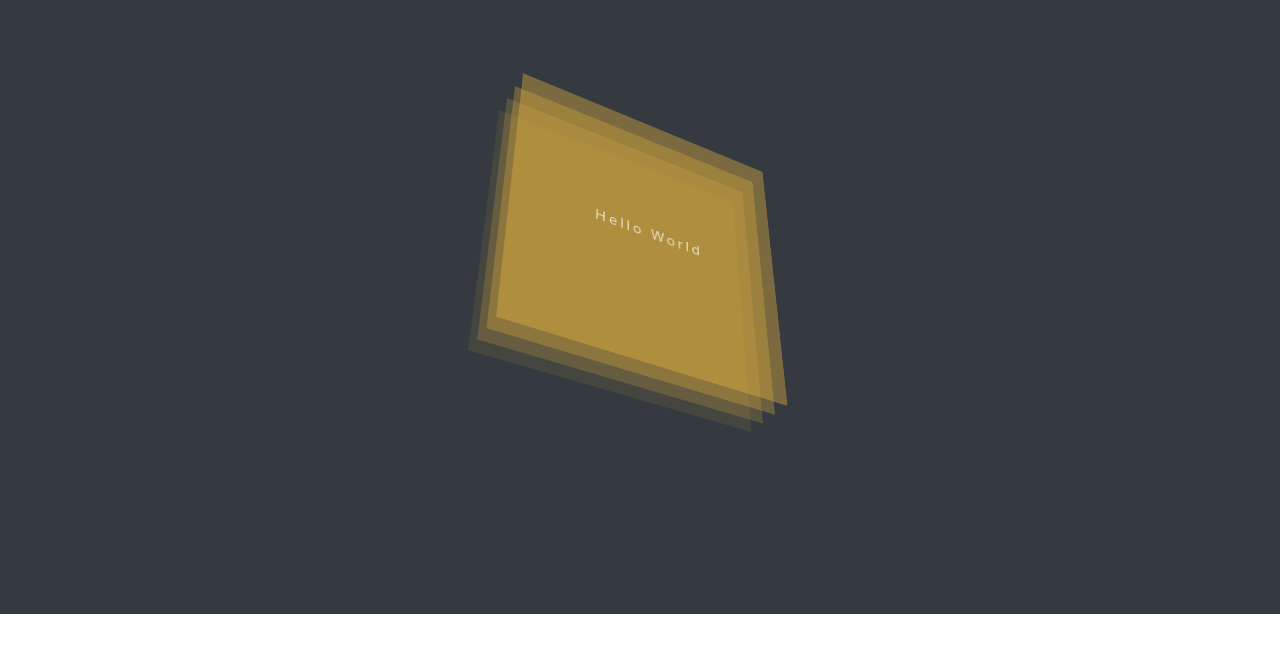
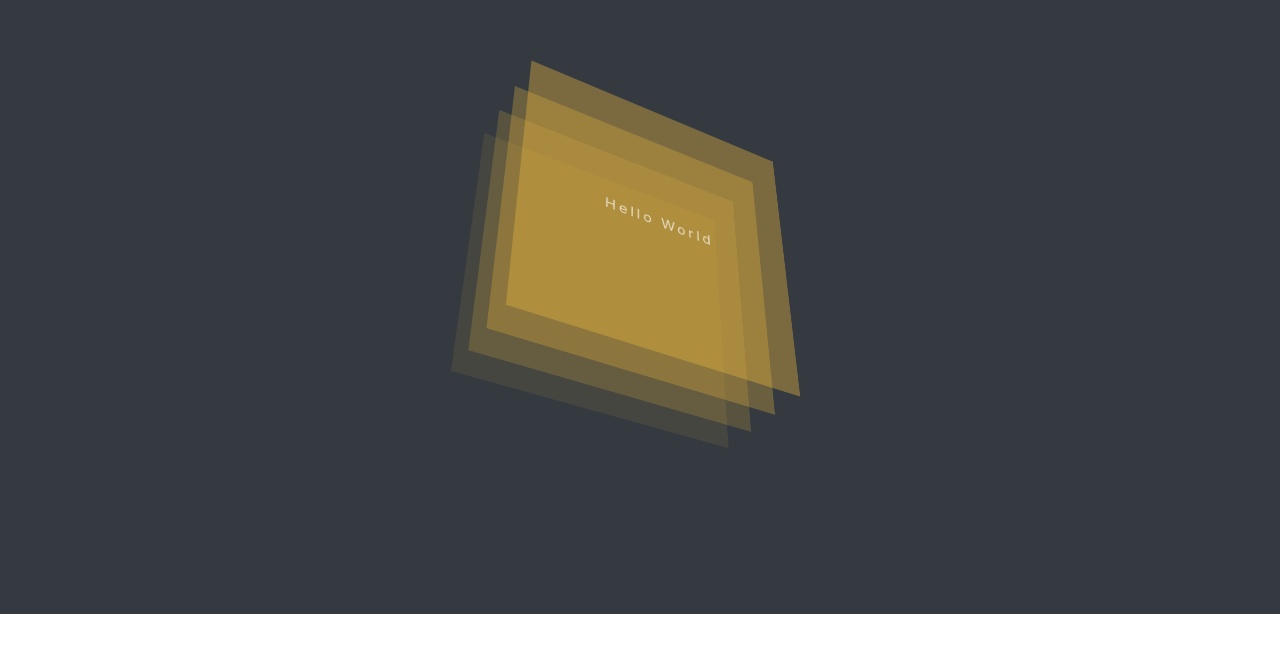
Before and after one commit to anthony-poon/react.anthony-poon.com, a React (Create React App) app: page / in a window 1280 px wide. Shown: the part 186-838 px from the top of the page. Built offline with nearby package versions, Linux system fonts and the light colour scheme; a web font is replaced by a local one.

Commit message:
Added hero image fade out

```diff
--- a/src/index/IndexApp.js
+++ b/src/index/IndexApp.js
@@ -8,6 +8,7 @@ import AboutMe from "./about-me/AboutMe";
 import Proficiency from "./proficiency/Proficiency";
 import {ReactComponent as DownArrow} from "./images/down-arrow.svg";
 import {ReactComponent as Mouse} from "./images/mouse.svg";
+import {HeroImage} from "./hero-image/HeroImage";
 
 class IndexApp extends React.Component {
     render() {
@@ -40,18 +41,9 @@ class IndexApp extends React.Component {
                         </span>
                     </div>
                     <div className={"index__content"}>
-                        <div className={"hero__container"}>
-                            <div className={"hero__display-text-1"}>I am a </div>
-                            <div className={"hero__display-text-2"}>Full Stack Developer</div>
-                            <div className={"hero__display-bottom"}>
-                                <Mouse className={"hero__mouse-icon"}/>
-                                <DownArrow className={"hero__arrow-icon"}/>
-                            </div>
-                        </div>
-
+                        <HeroImage/>
                         <AboutMe/>
                         <Proficiency/>
-
                     </div>
                 </motion.div>
 
--- a/src/index/background/DynamicBackground.js
+++ b/src/index/background/DynamicBackground.js
@@ -6,11 +6,11 @@ import {ReactComponent as IconLoading} from "./images/icon_loading.svg";
 const AnimatedSquare = ({ offset, animate, children }) => {
     const variants = {
         "initial": i => ({
-            z: (i - 2) * 20,
+            z: (i - 2) * 40,
             backgroundColor: `rgba(227, 178, 60, ${ (i + 1) * 0.1})`
         }),
         "splash": i => ({
-            z: (i - 2) * 20,
+            z: (i - 2) * 40,
             backgroundColor: `rgba(227, 178, 60, ${ (i + 1) * 0.1})`
         }),
         "loop_1": i => ({
--- /dev/null
+++ b/src/index/hero-image/HeroImage.js
@@ -0,0 +1,71 @@
+import React from "react"
+import {AnimatePresence} from "framer-motion";
+import {useInView} from "react-intersection-observer";
+import GitHubIcon from "@material-ui/icons/GitHub";
+import LinkedInIcon from "@material-ui/icons/LinkedIn";
+import {ReactComponent as Mouse} from "../images/mouse.svg";
+import {ReactComponent as DownArrow} from "../images/down-arrow.svg";
+import AboutMe from "../about-me/AboutMe";
+import Proficiency from "../proficiency/Proficiency";
+import {motion} from "framer-motion";
+import "./stylesheet.scss";
+
+export const HeroImage = () => {
+    const { ref, inView, entry } = useInView({
+        rootMargin: "20%",
+        threshold: 1,
+        initialInView: true
+    });
+    const fadeLeft = {
+        "in": {
+            x: 0,
+            opacity: 1
+        },
+        "out": {
+            x: -40,
+            opacity: 0
+        },
+    }
+    const fadeRight = {
+        "in": {
+            x: 0,
+            opacity: 1
+        },
+        "out": {
+            x: 40,
+            opacity: 0
+        },
+    }
+    const fadeOut = {
+        "in": {
+            opacity: 1
+        },
+        "out": {
+            opacity: 0
+        },
+    }
+    console.log(inView);
+    const animate = inView ? "in" : "out";
+    return (
+        <div ref={ref} className={"hero__container"}>
+            <motion.div
+                animate={animate}
+                variants={fadeLeft}
+                className={"hero__display-text-1"}
+            >I am a </motion.div>
+            <motion.div
+                animate={animate}
+                variants={fadeRight}
+                className={"hero__display-text-2"}
+            >Full Stack Developer</motion.div>
+            <motion.div
+                animate={animate}
+                variants={fadeOut}
+                className={"hero__display-bottom"}
+            >
+                <Mouse className={"hero__mouse-icon"}/>
+                <DownArrow className={"hero__arrow-icon"}/>
+            </motion.div>
+        </div>
+    )
+}
--- /dev/null
+++ b/src/index/hero-image/stylesheet.scss
@@ -0,0 +1,48 @@
+@import "../../share/theme_1";
+
+.hero__container {
+    position: relative;
+    height: 100vh;
+    font-family: "Avenir", sans-serif;
+    .hero__display-text-1 {
+        padding: 35vh map-get($spacers, 2) map-get($spacers, 5);
+        font-size: $h1-font-size;
+    }
+    .hero__display-text-2 {
+        padding-left: map-get($spacers, 2);
+        padding-right: map-get($spacers, 2);
+        font-size: $display3-size;
+        line-height: $display3-size;
+    }
+    @include media-breakpoint-up(md) {
+        display: flex;
+        flex-direction: column;
+        align-items: center;
+        .hero__display-text-1 {
+            font-size: $display4-size;
+        }
+        .hero__display-text-2 {
+            font-size: $display2-size;
+        }
+    }
+    .hero__display-bottom {
+        position: absolute;
+        left: 0;
+        right: 0;
+        bottom: map-get($spacers, 5);
+        display: flex;
+        flex-direction: column;
+        justify-content: center;
+        align-items: center;
+
+        .hero__mouse-icon {
+            height: 55px;
+            fill: $light;
+            padding-bottom: map-get($spacers, 4);
+        }
+        .hero__arrow-icon {
+            height: 25px;
+            fill: $light;
+        }
+    }
+}
--- a/src/index/stylesheet.scss
+++ b/src/index/stylesheet.scss
@@ -76,54 +76,5 @@ body::-webkit-scrollbar { /* WebKit */
     .index__content {
         position: relative;
         color: $text-light;
-        .hero__container {
-            position: relative;
-            height: 100vh;
-            font-family: "Avenir", sans-serif;
-            .hero__display-text-1 {
-                padding: 30vh map-get($spacers, 2) map-get($spacers, 5);
-                font-size: $h1-font-size;
-            }
-            .hero__display-text-2 {
-                padding-left: map-get($spacers, 2);
-                padding-right: map-get($spacers, 2);
-                font-size: $display3-size;
-                line-height: $display3-size;
-            }
-            @include media-breakpoint-up(md) {
-                display: flex;
-                flex-direction: column;
-                align-items: center;
-                .hero__display-text-1 {
-                    font-size: $display4-size;
-                }
-                .hero__display-text-2 {
-                    font-size: $display2-size;
-                }
-            }
-            .hero__display-bottom {
-                position: absolute;
-                left: 0;
-                right: 0;
-                bottom: map-get($spacers, 5);
-                display: flex;
-                flex-direction: column;
-                justify-content: center;
-                align-items: center;
-
-                .hero__mouse-icon {
-                    height: 55px;
-                    fill: $light;
-                    padding-bottom: map-get($spacers, 4);
-                }
-                .hero__arrow-icon {
-                    height: 25px;
-                    fill: $light;
-                }
-            }
-        }
-
-
-
     }
 }
```
